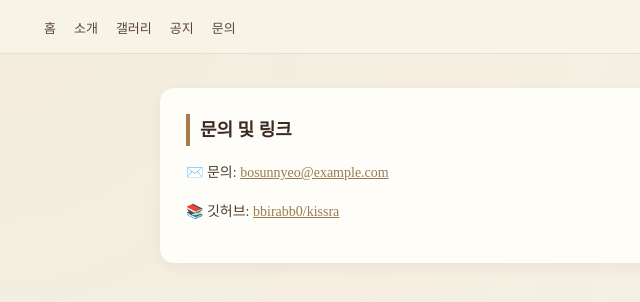
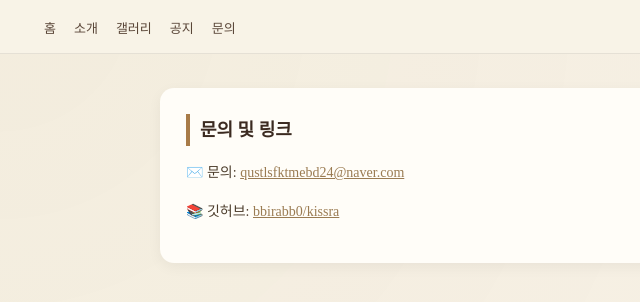
Before and after one commit to bbirabbo0/kissra, a plain HTML site: page contact.html in a window 1280 px wide. Shown: the full height of the page, 0-640 px from the left. Drawn offline with Linux system fonts and the light colour scheme.

Commit message:
Update contact.html

```diff
--- a/contact.html
+++ b/contact.html
@@ -30,7 +30,7 @@
 
   <main>
     <h2>문의 및 링크</h2>
-    <p>✉️ 문의: <a href="mailto:bosunnyeo@example.com">bosunnyeo@example.com</a></p>
+    <p>✉️ 문의: <a href="mailto:qustlsfktmebd24@naver.com">qustlsfktmebd24@naver.com</a></p>
     <p>📚 깃허브: <a href="https://github.com/bbirabb0/kissra">bbirabb0/kissra</a></p>
   </main>
 </body>
```
